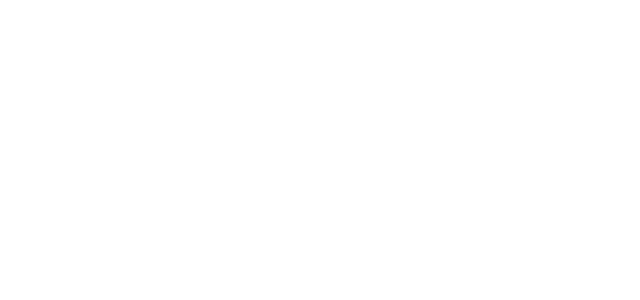
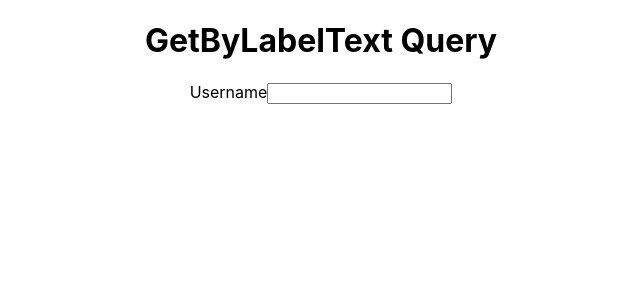
Before and after one commit to muazimmaqbool/React_Testing_Library, a React (Create React App) app: page / in a window 1280 px wide. Shown: the top 300 px of the page, without its empty margins (319-959 px from the left). Built offline with nearby package versions, Linux system fonts and the light colour scheme.

Commit message:
Input field by label text test

```diff
--- a/src/13_ getByLabelText/GetByLabelText.jsx
+++ b/src/13_ getByLabelText/GetByLabelText.jsx
@@ -3,13 +3,21 @@
 /*
  getByLabelText | Lec #21
 
- ->
+ ->here we will access the element by its label and test it
 
 */
 
 const GetByLabelText = () => {
   return (
-    <div>GetByLabelText</div>
+    <div>
+        <h1>GetByLabelText Query</h1>
+
+        {/*the value of "htmlFor" if it matches with the id of an element then this label
+        will be attached to that element automatically */}
+        <label htmlFor='user-name'>Username</label>
+        <input type="text" id='user-name'/>
+
+    </div>
   )
 }
 
--- a/src/App.js
+++ b/src/App.js
@@ -12,6 +12,7 @@
 import GetByRole from './11_getByRole_Query/GetByRole';
 import GetByRole_Two from './11_getByRole_Query/GetByRole_Two';
 import GetAllByRole from './12_getAllByRole_Query/GetAllByRole';
+import GetByLabelText from './13_ getByLabelText/GetByLabelText';
 
 function App() {
   return (
@@ -28,6 +29,7 @@
       {/* <GetByRole/> */}
       {/* <GetByRole_Two/> */}
       {/* <GetAllByRole/> */}
+      <GetByLabelText/>
     </div>
   );
 }
```
Also changed, not shown: 1 other file (tests, documents, lock files or other folders).
